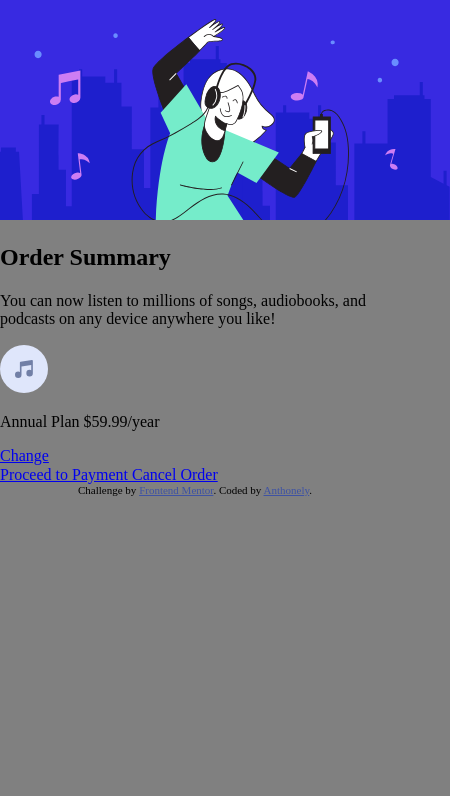
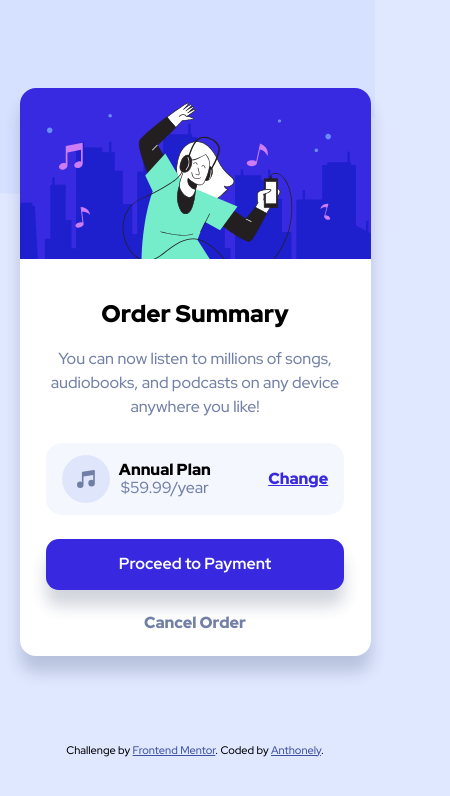
Before and after one commit to Anth029/order-summary-component, a plain HTML site: page index.html in a window 390 px wide. Shown: the whole page, 450 px wide, since content can reach past the window. Drawn offline with Linux system fonts and the light colour scheme.

Commit message:
mobile styles completed

```diff
--- a/index.html
+++ b/index.html
@@ -8,6 +8,12 @@
       type="image/png"
       sizes="32x32"
       href="./images/favicon-32x32.png"
+    />
+    <link rel="preconnect" href="https://fonts.googleapis.com" />
+    <link rel="preconnect" href="https://fonts.gstatic.com" crossorigin />
+    <link
+      href="https://fonts.googleapis.com/css2?family=Red+Hat+Display:wght@500;700;900&display=swap"
+      rel="stylesheet"
     />
     <link rel="stylesheet" href="normalize.css" />
     <link rel="stylesheet" href="styles.css" />
--- a/styles.css
+++ b/styles.css
@@ -2,9 +2,127 @@
   box-sizing: border-box;
 }
 
+:root {
+  --pale-blue: hsl(225, 100%, 94%);
+  --bright-blue: hsl(245, 75%, 52%);
+
+  --very-pale-blue: hsl(225, 100%, 98%);
+  --desaturated-blue: hsl(224, 23%, 55%);
+  --dark-blue: hsl(223, 47%, 23%);
+}
+
 body {
+  background-image: url('images/pattern-background-mobile.svg');
+  background-color: var(--pale-blue);
+  background-repeat: no-repeat;
   margin: 0;
-  background-color: gray;
+  font-family: 'Red Hat Display', sans-serif;
+  display: flex;
+  flex-direction: column;
+  justify-content: space-evenly;
+  align-items: center;
+  height: 100vh;
+}
+
+.card {
+  text-align: center;
+  border-radius: 1em;
+  background-color: #fff;
+  max-width: 90%;
+  box-shadow: 0 1em 1em hsl(223, 47%, 23%, .2);
+}
+
+.card__img {
+  border-top-left-radius: 1em;
+  border-top-right-radius: 1em;
+  max-width: 100%;
+  margin-bottom: 1em;
+}
+
+.card__title {
+  font-weight: 900;
+}
+
+.card__description {
+  width: 85%;
+  margin-left: auto;
+  margin-right: auto;
+  margin-bottom: 1.5em;
+  font-weight: 500;
+  line-height: 1.5em;
+  color: var(--desaturated-blue);
+}
+
+.card__price {
+  border-radius: 1em;
+  height: 4.5em;
+  width: 85%;
+  padding: 1em;
+  margin-left: auto;
+  margin-right: auto;
+  margin-bottom: 1.5em;
+  background-color: var(--very-pale-blue);
+  display: flex;
+  align-items: center;
+}
+
+.card__price__text {
+  width: 110px;
+}
+
+.card__price span:first-child {
+  font-weight: 900;
+}
+
+.card__price span:last-child {
+  color: var(--desaturated-blue);
+}
+
+.card__price__change {
+  flex-grow: 3;
+  text-align: end;
+  color: var(--bright-blue);
+  font-weight: 900;
+  transition: .2s color;
+}
+
+.card__price__change:hover {
+  color: hsl(245, 75%, 72%);
+  text-decoration: none;
+}
+
+.card__pay-button,
+.card__cancel-button {
+  display: block;
+  text-decoration: none;
+  width: 85%;
+  margin-bottom: 1.5em;
+  margin-left: auto;
+  margin-right: auto;
+}
+
+.card__pay-button {
+  font-weight: 700;
+  color: #fff;
+  background-color: var(--bright-blue);
+  padding: 1em;
+  border-radius: .8em;
+  box-shadow: 0 1em 1em hsl(223, 47%, 23%, .2);
+  transition: .2s background-color;
+}
+
+.card__pay-button:hover {
+  background-color: hsl(245, 75%, 72%);
+}
+
+.card__cancel-button {
+  font-weight: 900;
+  color: var(--desaturated-blue);
+  transition: .2s color;
+}
+
+.card__cancel-button:hover {
+  color: var(--dark-blue);
 }
 
 .attribution {
```
